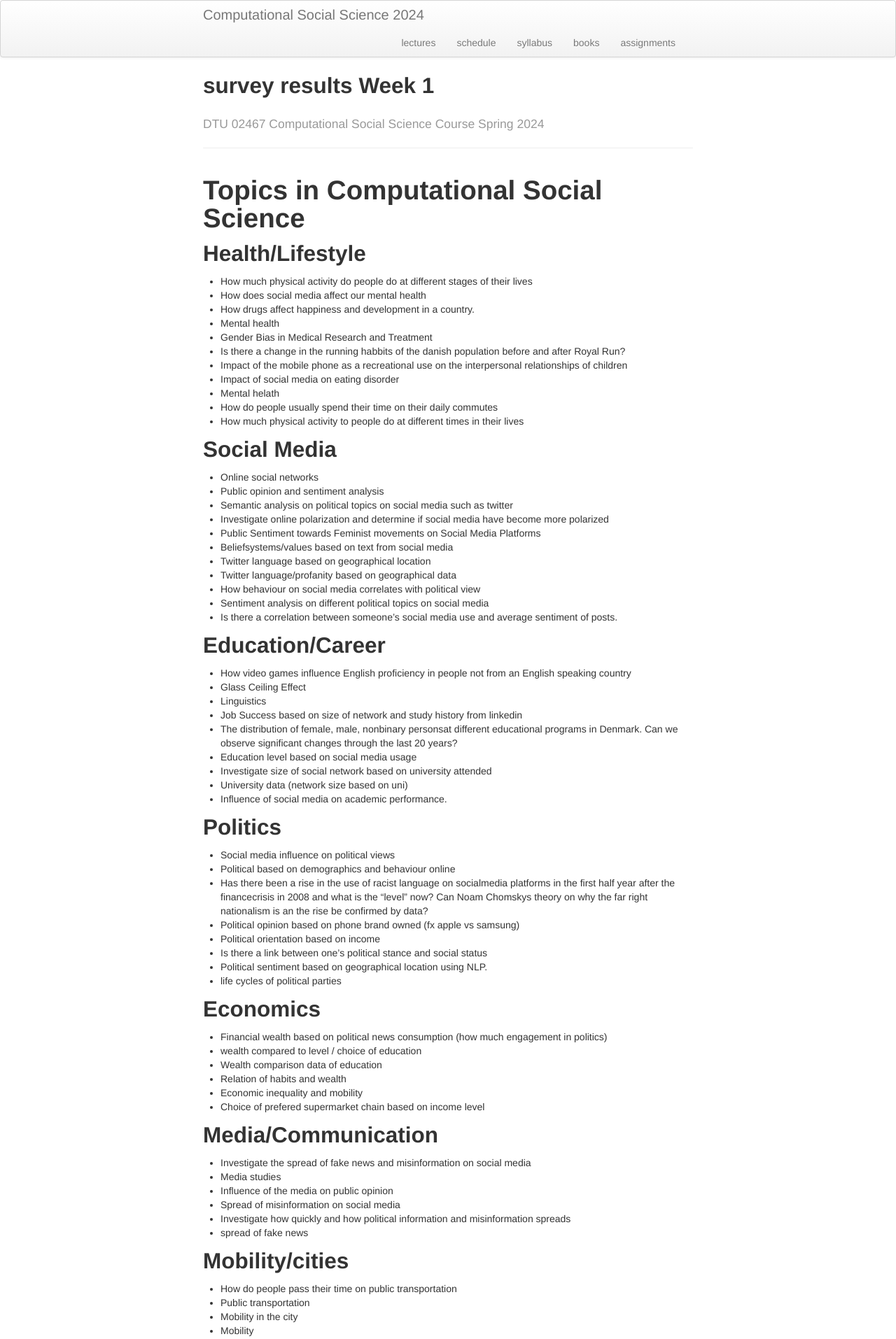
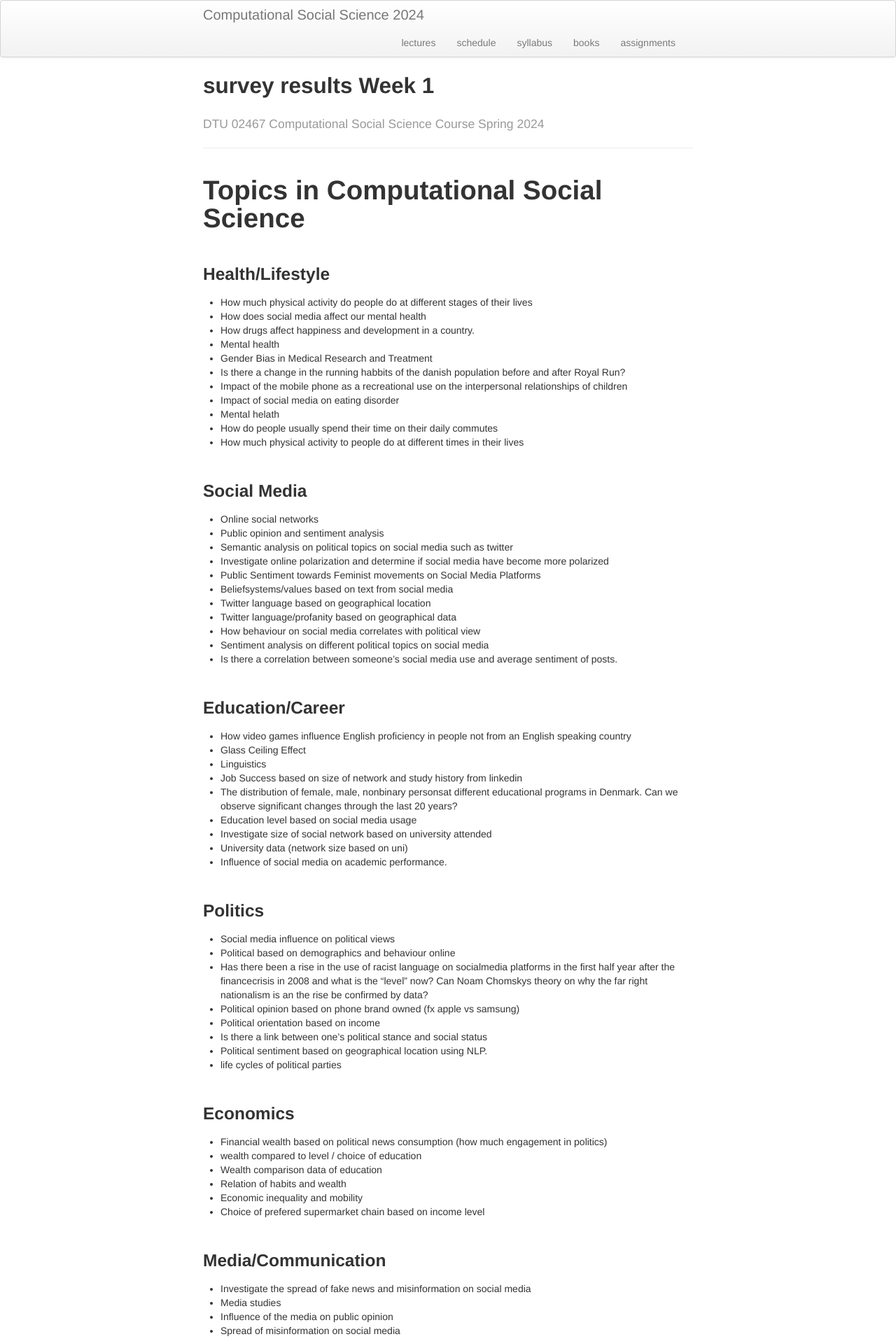
Before and after one commit to Simo067m/comsocsci2024, a Jekyll site: the page built from docs/survey_results_1.md, in a window 1280 px wide. Shown: the top 1914 px of the page at 70% size. Built offline with Jekyll 4.4.1, drawn with Linux system fonts in a browser that asks for light colours.

Commit message:
small changes

```diff
--- a/docs/survey_results_1.md
+++ b/docs/survey_results_1.md
@@ -8,7 +8,7 @@ description: A course led by Laura Alessandretti on Computational Social Science
 
 # Topics in Computational Social Science
 
-## Health/Lifestyle
+### Health/Lifestyle
 - How much physical activity do people do at different stages of their lives
 - How does social media affect our mental health
 - How drugs affect happiness and development in a country.
@@ -21,7 +21,7 @@ description: A course led by Laura Alessandretti on Computational Social Science
 - How do people usually spend their time on their daily commutes
 - How much physical activity to people do at different times in their lives
 
-## Social Media
+### Social Media
 - Online social networks
 - Public opinion and sentiment analysis
 - Semantic analysis on political topics on social media such as twitter
@@ -34,7 +34,7 @@ description: A course led by Laura Alessandretti on Computational Social Science
 - Sentiment analysis on different political topics on social media
 - Is there a correlation between someone's social media use and average sentiment of posts.
 
-## Education/Career
+### Education/Career
 - How video games influence English proficiency in people not from an English speaking country
 - Glass Ceiling Effect
 - Linguistics
@@ -45,7 +45,7 @@ description: A course led by Laura Alessandretti on Computational Social Science
 - University data (network size based on uni)
 - Influence of social media on academic performance.
 
-## Politics
+### Politics
 - Social media influence on political views
 - Political based on demographics and behaviour online
 - Has there been a rise in the use of racist language on socialmedia platforms in the first half year after the financecrisis in 2008 and what is the "level" now? Can Noam Chomskys theory on why the far right nationalism is an the rise be confirmed by data?
@@ -55,7 +55,7 @@ description: A course led by Laura Alessandretti on Computational Social Science
 - Political sentiment based on geographical location using NLP.
 - life cycles of political parties
 
-## Economics
+### Economics
 - Financial wealth based on political news consumption (how much engagement in politics)
 - wealth compared to level / choice of education
 - Wealth comparison data of education
@@ -63,7 +63,7 @@ description: A course led by Laura Alessandretti on Computational Social Science
 - Economic inequality and mobility
 - Choice of prefered supermarket chain based on income level
 
-## Media/Communication
+### Media/Communication
 - Investigate the spread of fake news and misinformation on social media
 - Media studies
 - Influence of the media on public opinion
@@ -71,7 +71,7 @@ description: A course led by Laura Alessandretti on Computational Social Science
 - Investigate how quickly and how political information and misinformation spreads
 - spread of fake news
 
-## Mobility/cities
+### Mobility/cities
 - How do people pass their time on public transportation
 - Public transportation
 - Mobility in the city
@@ -79,22 +79,22 @@ description: A course led by Laura Alessandretti on Computational Social Science
 - Most popular travel destinations based on geographical location.
 - Walkability in different cities
 
-## Other
+### Other
 - If speed bumbs or other traffic calming devices actually reduce speed?
 - The link between pandemics and globalization
 - Sentiment analysis during global pandemics
 - How people work together based on their relation
 - See which friday bar is used by who, in terms of DTU's 4 quadrants
 
-## Social Issues
+### Social Issues
 - Criminology
 - attitudes towards protesters for different causes
 
-## Social studies
+### Social studies
 - Friendship Paradox
 - Social tendencies of different demographics
 
-## Consumer behaviour
+### Consumer behaviour
 - Consumer behavior and digital footprint
 
 
@@ -102,7 +102,7 @@ description: A course led by Laura Alessandretti on Computational Social Science
 # Data for Computational Social Science
 
 
-## Social Media Data
+### Social Media Data
 - Social media posts and user interactions
 - Social media posts, news articles, and blogs
 - Web scrape frequencies of people's social media usage and do a sentiment analysis using a LLM
@@ -120,7 +120,7 @@ description: A course led by Laura Alessandretti on Computational Social Science
 - social media posts about protests, and their sentiments
 - Social media text and image data.
 
-## Survey and Research Data
+### Survey and Research Data
 - Survey data
 - Data from a survey and possibly compare with data from social media precense
 - survey asking university attended + linkedin size
@@ -130,61 +130,61 @@ description: A course led by Laura Alessandretti on Computational Social Science
 - Surveys on social media usage and records of grades/scores.
 - Survey data on commuters' routines
 
-## Economic and Transaction Data
+### Economic and Transaction Data
 - Transactions data, with purchasing history and product views
 - National Labor Statistic Database
 - Data collected from statistics of wealth distribution and survey or mobile data (fx news reading)
 - Panel Study of Income Dynamics Dataset
 - Consumer data linkd with income data
 
-## Education Data
+### Education Data
 - Dataset of spelling capabilities throughout history (NLP)
 - https://ufm.dk/uddannelse/statistik-og-analyser/sogning-og-optag-pa-videregaende-uddannelser/grundtal-om-sogning-og-optag/kot-hovedtal
 - Data collected of educational level statistics and a surver or mobile data (fx screen time or cookies)
 - Survey of network size / linked data for university students
 - grades of childs, surveys, data from social media.
 
-## Geographic and Location Data
+### Geographic and Location Data
 - GPS data, Maps, STRAVA
 - Twitter API data and geographical data
 - Gps data from phones or cars.
 - Make people contribute in an experiment where they walk with a tracker or use satellite data to map the patterns
 - GPS data or survey.
 
-## Health Data
+### Health Data
 - Gym membership records
 - Prescriptions issued, statistics on anti-depressants used in country
 - Electronic Health Records
 - Data on pandemic outbreaks, International travel statistics
 - Data from smart fitness wear, gym membership data
 
-## Media and Communication Studies
+### Media and Communication Studies
 - News articles
 - opinion surveis, audience data, content analysis.
 - news websites, social media news sharing patterns
 - Collect news articles from either different regions nationally or across different countries.
 - sharing of news stories on social media
 
-## Political Data
+### Political Data
 - Political questionaries
 - Analysis of the discourse in American elections through sound files. (Time-Series)
 - Income data is available to SKAT fx, and political orientation could be meassured by questionaries.
 - publicly available info on parties, their membership, and mandates over time
 
-## Technology and Digital Platform Data
+### Technology and Digital Platform Data
 - Interactions on linkedin and network structures
 - https://metro.strava.com/
 - E.g. Twitter API on https://developer.twitter.com/en/docs/platform-overview
 - Cell phone data
 
-## Miscellaneous
+### Miscellaneous
 - Type of game, e.g. requires communication or not. Time spent on playing video games
 - DST
 - Get people to take part of an experiment and measure brain activity in a co-operation task.
 
-## Mobility and Transportation Data
+### Mobility and Transportation Data
 - Data from Rejsekort
 - Data from flight, bus, or train tickets, travel agencies, etc.
 
-## Criminology and Social Issues
+### Criminology and Social Issues
 - Prison and conviction records
```
